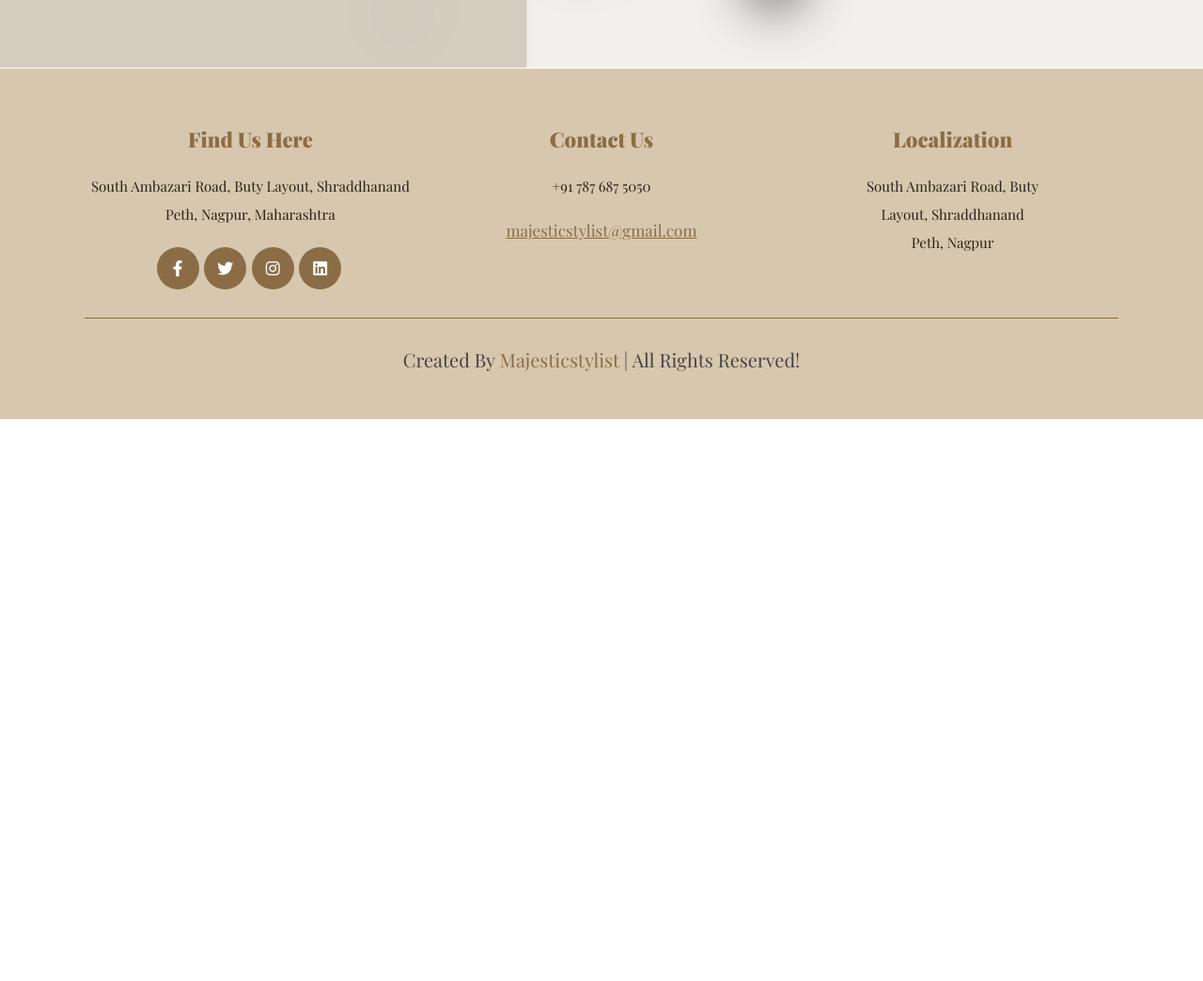
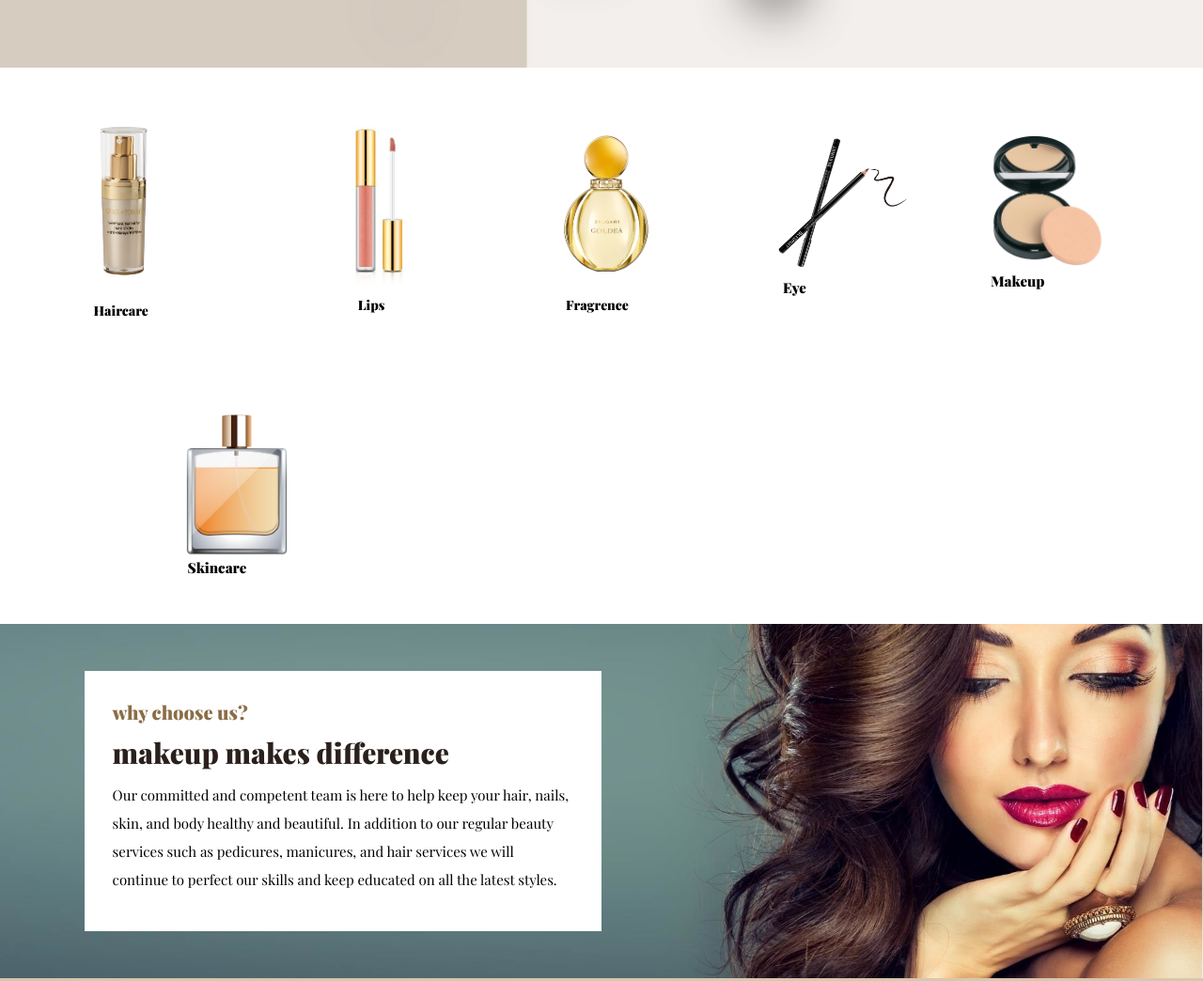
Before and after one commit to PriyaBaniya1/Beauty-salon-website-project, a plain HTML site: page index.html in a window 1280 px wide. Shown: the part 800-1844 px from the top of the page at 94% size. Before the commit the page ends 1246 px from the top, so only its background shows below. Drawn offline with nearby package versions, Linux system fonts and the light colour scheme; a web font is replaced by a local one.

Commit message:
commit push

```diff
--- a/css/style .css
+++ b/css/style .css
@@ -173,6 +173,163 @@ section{
     line-height: 8rem;
     font-weight: 900;
 }
+
+.products .box-container {
+    display: grid;
+    grid-template-columns: repeat(auto-fit, minmax(18rem, 1fr));
+    gap: .5rem;
+}
+
+ .products .box-container .box .image{
+    overflow: hidden;
+    /* width: 100%; */
+    text-align: center;
+}
+
+/* .products .box-container .box .image img{
+    width: 10%;
+} */
+
+.products .box-container .box .image1 img{
+    max-width:38%;
+    display: flex;
+ }
+
+ .products .box-container .box .heading1{
+    /* text-align: center; */
+    /* color: var(--primary-color); */
+    display: block;
+    /* margin-top: 6rem; */
+    margin-top: 1rem;
+    padding: 1rem;
+    font-size: 1.4rem;
+ }
+
+ .products .box-container .box .image2 img{
+    max-width: 89%;
+    display: flex;
+ }
+
+ .products .box-container .box .heading2{
+    /* text-align: center; */
+    /* color: var(--primary-color); */
+    display: block;
+    /* margin-top: 6rem; */
+    margin-bottom: auto;
+    padding-left: 7rem;
+    font-size: 1.4rem;
+ }
+
+ .products .box-container .box .image3 img{
+    max-width:105%;
+    padding-top: 7%;
+    display: flex;
+ }
+
+ .products .box-container .box .heading3{
+    /* text-align: center; */
+    /* color: var(--primary-color); */
+    display: block;
+    /* margin-top: 6rem; */
+    margin-bottom: 9rem;
+    padding-left: 7rem;
+    font-size: 1.4rem;
+ }
+
+ .products .box-container .box .image4 img{
+    max-width:70%;
+    padding-top: 10%;
+    display: flex;
+    float: right;
+ }
+
+ .products .box-container .box .heading4{
+    /* text-align: center; */
+    /* color: var(--primary-color); */
+    display: block;
+    /* margin-top: 6rem; */
+    /* margin-bottom: 12rem; */
+    padding-left: 8rem;
+    padding-top: 16.5rem;
+    font-size: 1.5rem;
+ }
+
+ .products .box-container .box .image5 img{
+    max-width: 70%;
+    padding-top: 7%;
+    display: flex;
+    float: right;
+ }
+
+ .products .box-container .box .heading5{
+    /* text-align: center; */
+    /* color: var(--primary-color); */
+    display: block;
+    /* margin-top: 6rem; */
+    /* margin-bottom: 12rem; */
+    padding-left: 8rem;
+    padding-top: 16.5rem;
+    font-size: 1.5rem;
+ }
+
+ .products .box-container .box .image6 img{
+    max-width:50%;
+    padding-top: 5%;
+    float: right;
+    display: flex;
+ }
+
+ .products .box-container .box .heading6{
+    /* text-align: center; */
+    /* color: var(--primary-color); */
+    display: block;
+    /* margin-top: 6rem; */
+    /* margin-bottom: 12rem; */
+    padding-left: 11rem;
+    padding-top: 16.5rem;
+    font-size: 1.5rem;
+ }
+
+.content2{
+    background: url(../images/content_bg.jpg) no-repeat;
+    background-size: cover;
+    background-position: center;
+    background-attachment: fixed;
+    display: flex;
+    align-items: center;
+}
+
+.content2 .content_text{
+    width: 55rem;
+    background: var(--white);
+    padding: 3rem;
+
+}
+
+.content2 .content_text span{
+    color: var(--primary-color);
+    font-size: 2rem;
+    font-weight: bold;
+}
+
+.content2 .content_text h3{
+    padding-top: 1rem;
+    font-size: 3rem;
+    color: var(--black);
+}
+
+.content2 .content_text p{
+    font-size: 1.5rem;
+    color: var(--light-color);
+    line-height: 2;
+    padding: 1rem 0;
+}
+
+
+
+
+
+
 
 /* home */
 
@@ -634,6 +791,13 @@ section{
 
 }
 
+@media (max-width:786px){
+    .visit .row form{
+        text-align: center;
+        padding: 5px 20px;
+        font-size: 10px;
+    }
+}
 .visit .row form h3{
     font-size: 2.5rem;
     text-align: center;
@@ -664,22 +828,22 @@ section{
 }
 
 .btn {
-    height: 40px;
-    /* margin: 0; */
-    position:relative;
-    width: 140px;
-    outline: none;
+
+    background-color: var(--box-shadow);
+    border: 2px solid var(--main-color);
     border-radius: 50px;
-    text-transform: capitalize;
+    color: var(--main-color);
+    padding: 10px 30px;
     cursor: pointer;
-    background: var(--box-shadow);
-    color:var(--main-color);
-    border: 2px solid var(--main-color);
-    font-size: 17px;
-    font-weight: bold;
-    left: 30%;
-    font-size: 1.7rem;
+    text-decoration: none;
+    display: inline-block;
+    position: relative;
+    font-size: 16px;
 
+}
+
+.center-btn{
+    text-align: center;
 }
 
 .btn:hover{
--- a/index.html
+++ b/index.html
@@ -51,6 +51,72 @@
         </div>
      </section>
 
+
+     <!-- products section start from here -->
+
+        <section class="products">
+
+        <div class="box-container">
+
+            <div class="box">
+                <div class="image1">
+                    <img src="images/home_products.png" alt="">
+                    <h3 class="heading1">Haircare</h3>
+                </div>
+            </div>
+
+            <div class="box">
+               <div class="image2">
+                    <img src="images/home_products2.png" alt="">
+                    <h3 class="heading2">Lips</h3>
+               </div>
+            </div>
+
+            <div class="box">
+                <div class="image3">
+                     <img src="images/home_products3.png" alt="">
+                     <h3 class="heading3">Fragrence</h3>
+                </div>
+             </div>
+
+             <div class="box">
+                <div class="image4">
+                     <img src="images/home_products4.png" alt="">
+                     <h3 class="heading4">Eye</h3>
+                </div>
+             </div>
+
+             <div class="box">
+                <div class="image5">
+                     <img src="images/home_products5.png" alt="">
+                     <h3 class="heading5">Makeup</h3>
+                </div>
+             </div>
+
+             <div class="box">
+                <div class="image6">
+                     <img src="images/home_products6.png" alt="">
+                     <h3 class="heading6">Skincare</h3>
+                </div>
+             </div>
+
+        </div>
+
+        </section>
+
+        <section class="content2">
+
+             <div class="content_text">
+
+                  <span>why choose us?</span>
+                  <h3>makeup makes difference</h3>
+                  <p>Our committed and competent team is here to help keep your hair, nails, skin, and body healthy and beautiful. In addition to our regular beauty services such as pedicures, manicures, and hair services we will continue to perfect our skills and keep educated on all the latest styles.</p>
+                  <!-- <a href="#" class="button">read more</a> -->
+             </div>
+
+        </section>
+
+
      <!-- footer -->
 
      <section class="footer">
```
Also changed, not shown: Book a visit.html (+5 -1 lines), Pricing.html (+3 -3 lines), images/content_bg.jpg (added), images/g.jpg (deleted), images/home_products.png (added), images/home_products2.png (added), images/home_products3.png (added), images/home_products4.png (added), images/home_products5.png (added), images/home_products6.png (added), images/o.png (deleted). Lines whose indentation alone changed are shown as unchanged.
